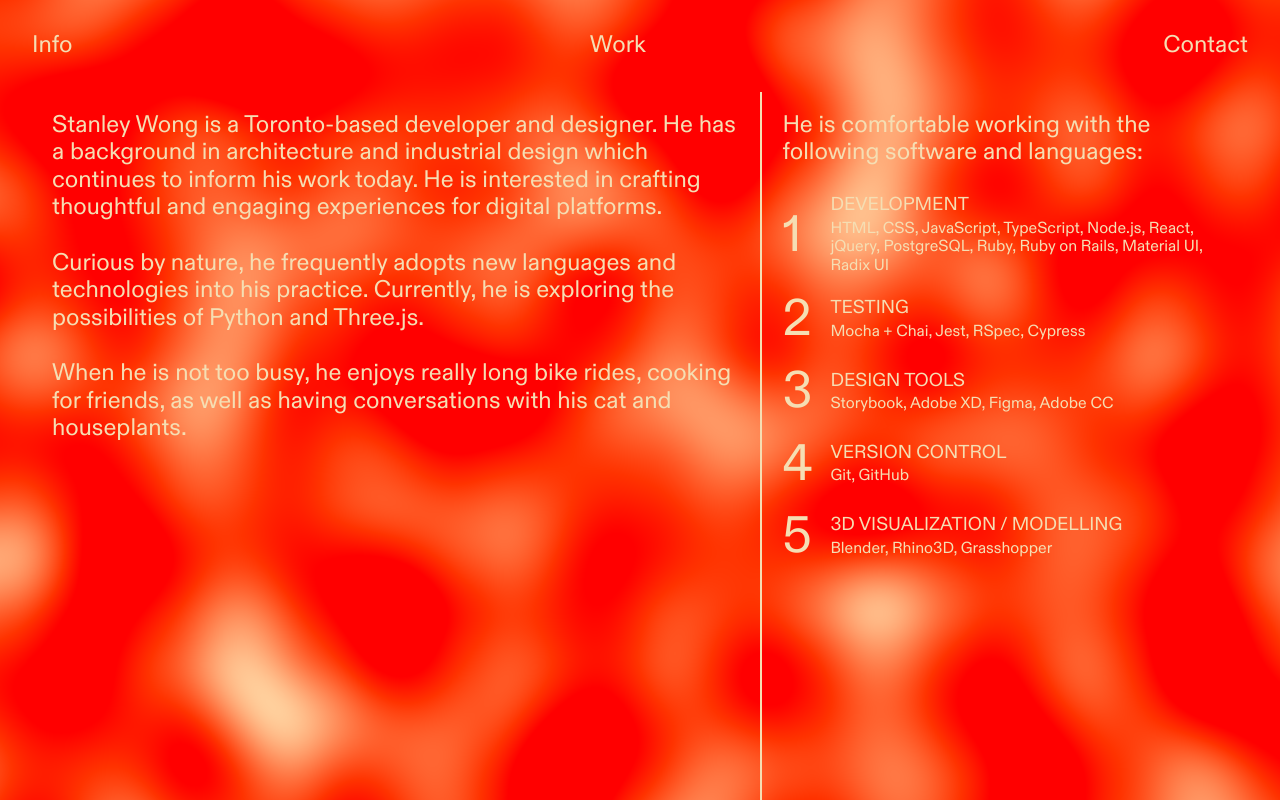
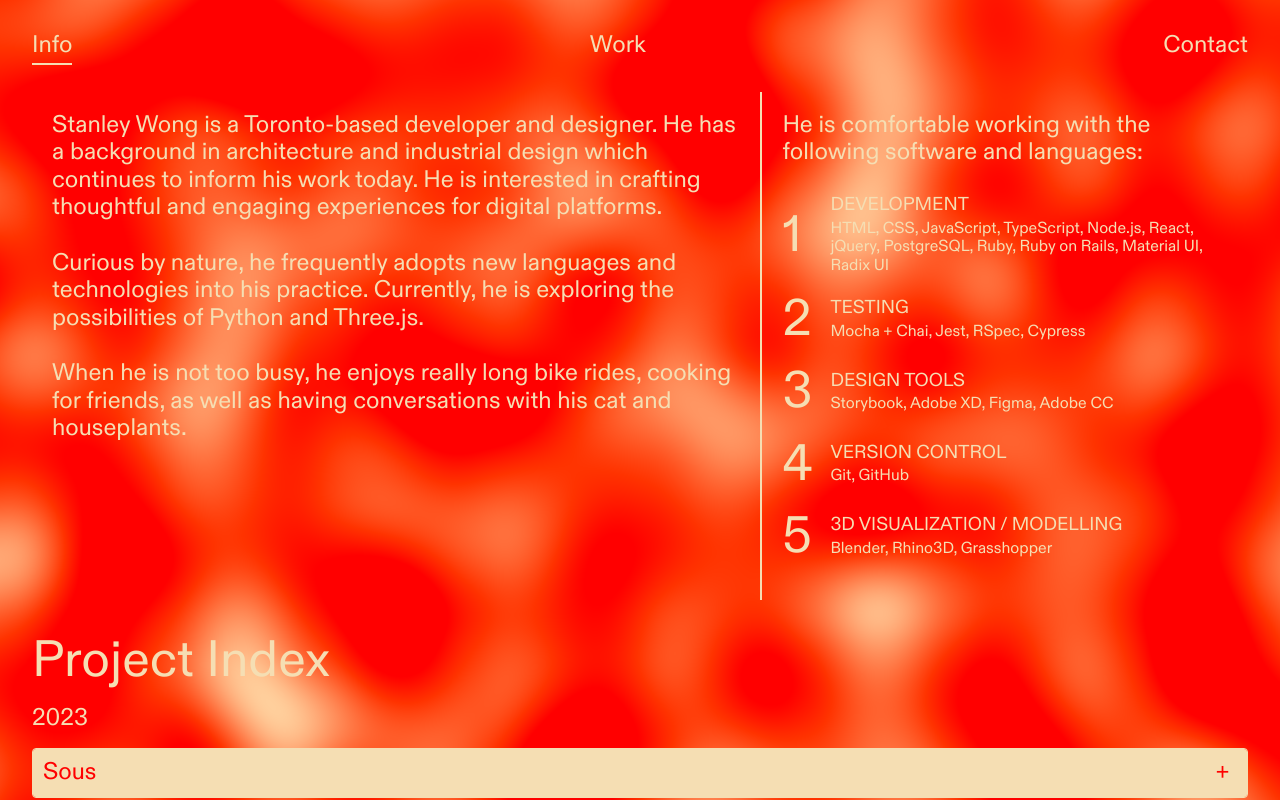
Before and after one commit to stanw0ng/Portfolio-V2, a React (Vite) app: page / in a window 1280 px wide. Built offline with nearby package versions, Linux system fonts and the light colour scheme.

Commit message:
Synchronized scrolling with Navigation

```diff
--- a/src/App.jsx
+++ b/src/App.jsx
@@ -24,6 +24,32 @@ function App() {
       // Add any other options you want to customize
     });
 
+    //Updates current section and reflects this with the underlined h2 in the Navgation component
+    scrollInstanceRef.current.on('scroll', (instance) => {
+      const scrollY = instance.scroll.y;
+      const sections = contentRef.current.querySelectorAll('[data-scroll-section]');
+      const windowHeight = window.innerHeight;
+
+      let activeSectionId = null; // Track the active section ID
+      let minDistance = windowHeight * 0.6; // Set a threshold distance for the active section
+
+      sections.forEach((section) => {
+        const sectionId = section.getAttribute('data-scroll-target');
+        const sectionTop = section.getBoundingClientRect().top + scrollY;
+        const sectionBottom = sectionTop + section.offsetHeight;
+
+        if (scrollY >= sectionTop - windowHeight * 0.4 && scrollY < sectionBottom - windowHeight * 0.4) {
+          activeSectionId = sectionId;
+        } else if (sectionTop > scrollY && sectionTop - scrollY < minDistance) {
+          minDistance = sectionTop - scrollY;
+          activeSectionId = sectionId;
+        }
+      });
+
+      setActiveSection(activeSectionId); // Update the active section
+    });
+
+    // Cleanup
     return () => {
       if (scrollInstanceRef.current) {
         scrollInstanceRef.current.destroy();
@@ -39,6 +65,7 @@ function App() {
         duration: 800,
       });
 
+      setActiveSection(sectionId);
       scrollInstanceRef.current.update();
     }
   };
--- a/src/components/Navigation.jsx
+++ b/src/components/Navigation.jsx
@@ -1,16 +1,25 @@
 import React from 'react';
 import '../styles/navigation.scss';
 
-function Navigation({ scrollToSection }) {
+function Navigation({ scrollToSection, activeSection }) {
   return (
     <nav>
-      <h2 className="nav-link" onClick={() => scrollToSection('info-section')}>
+      <h2
+        className={`nav-link ${activeSection === 'info-section' ? 'active' : ''}`}
+        onClick={() => scrollToSection('info-section')}
+      >
         Info
       </h2>
-      <h2 className="nav-link" onClick={() => scrollToSection('projects-section')}>
+      <h2
+        className={`nav-link ${activeSection === 'projects-section' ? 'active' : ''}`}
+        onClick={() => scrollToSection('projects-section')}
+      >
         Work
       </h2>
-      <h2 className="nav-link" onClick={() => scrollToSection('contact-section')}>
+      <h2
+        className={`nav-link ${activeSection === 'contact-section' ? 'active' : ''}`}
+        onClick={() => scrollToSection('contact-section')}
+      >
         Contact
       </h2>
     </nav>
--- a/src/styles/accordion.scss
+++ b/src/styles/accordion.scss
@@ -9,7 +9,7 @@
   overflow: hidden;
   transition: all 0.3s ease;
   color: red;
-  background-color: rgba(245, 222, 179, 0.6);
+  background-color: rgba(245, 222, 179, 0.7);
 }
 
 .accordion-header {
@@ -27,7 +27,7 @@
 }
 
 .accordion-icon {
-  font-size: 2rem;
+  font-size: 1.5rem;
   margin-right: 0.5rem;
   transition: transform 0.3s ease;
 }
@@ -39,7 +39,7 @@
 .accordion-content {
   max-height: 0;
   overflow: hidden;
-  transition: max-height .8s ease;
+  transition: max-height .6s ease;
 }
 
 .accordion-content-inner {
--- a/src/styles/info.scss
+++ b/src/styles/info.scss
@@ -1,6 +1,6 @@
 .split-section {
   display: flex;
-  height: 100vh;
+  height: 100%;
   align-items: stretch; /* Update to stretch instead of center */
   opacity: 0;
   transition: opacity 1.2s ease-in;
--- a/src/styles/navigation.scss
+++ b/src/styles/navigation.scss
@@ -1,5 +1,3 @@
-@import 'variables.scss';
-
 .nav-link {
   position: relative;
   display: inline-block;
@@ -16,84 +14,8 @@
     transition: width .8s ease;
   }
 
-  &:hover::after {
+  &:hover::after,
+  &.active::after {
     width: 100%;
   }
 }
-
-.split-section {
-  display: flex;
-  align-items: stretch; /* Update to stretch instead of center */
-  opacity: 0;
-  transition: opacity 1.2s ease-in;
-}
-
-.split-section.show {
-  opacity: 1;
-}
-
-.split-section.show .left-info{
-  flex-basis: 60%; /* Update to flex-basis instead of width */
-}
-
-.split-section.show .right-info {
-  flex-basis: 40%; /* Update to flex-basis instead of width */
-}
-
-.left-info,
-.right-info {
-  padding: 20px;
-  height: 100%;
-  overflow-y: auto;
-}
-
-.left-info {
-  p {
-  margin: auto 0;
-  font-size: 1.5rem;
-  text-align: left;
-  }
-}
-
-.right-info {
-  display: flex;
-  gap: 2rem;
-
-  p {
-    text-align: left;
-  }
-
-  .skills-text {
-    font-size: 1.5rem;
-  }
-
-  ul {
-    gap: 2rem;
-  }
-
-  h1 {
-    width: 1rem;
-  }
-
-  li {
-    display: flex;
-    gap: 2rem;
-    margin-bottom: 1rem; /* Add margin-bottom for the vertical gap */
-    text-align: left;
-    align-items: center;
-  }
-
-  .skill-container{
-    display: flex;
-    flex-direction: column;
-  }
-}
-
-.vertical-split {
-  width: 2px;
-  background-color: wheat;
-}
-
-.skill-category {
-  margin-bottom: .25rem;
-}
```
